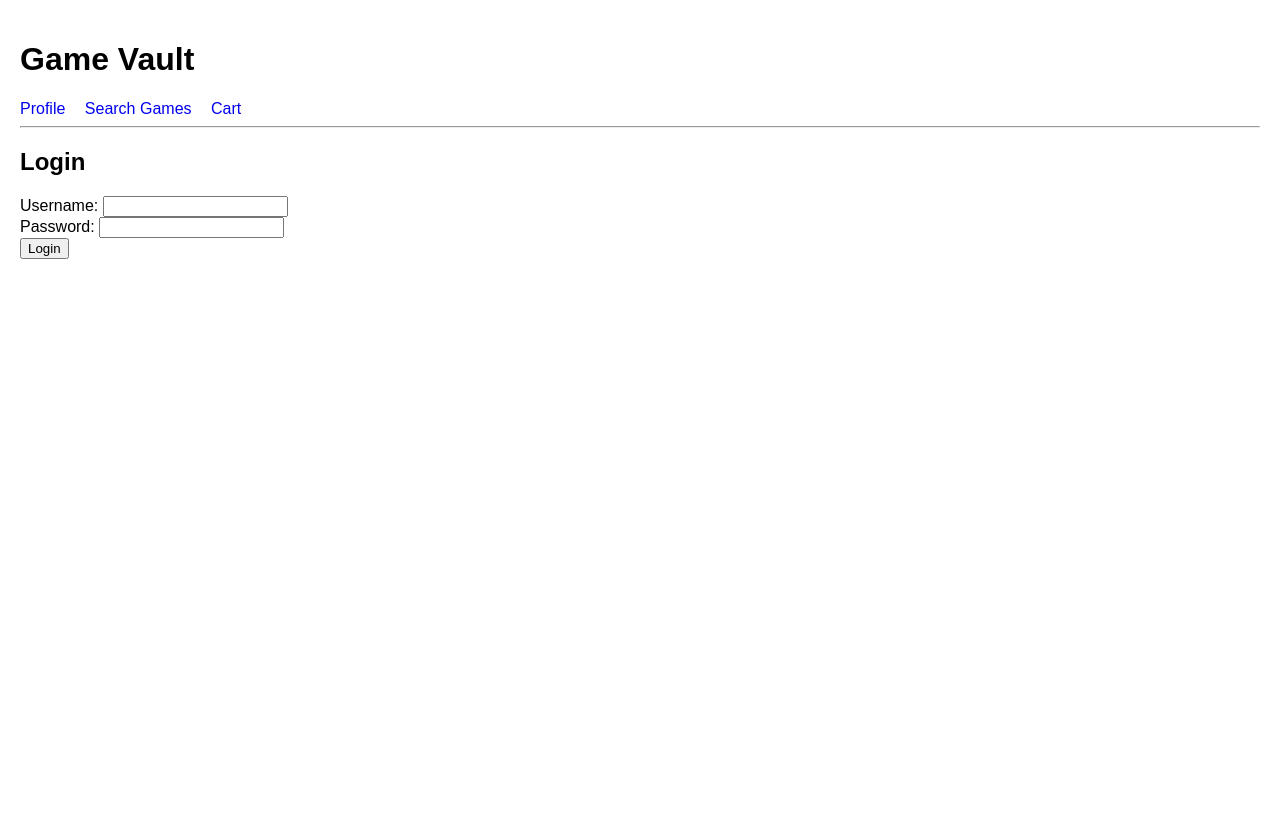
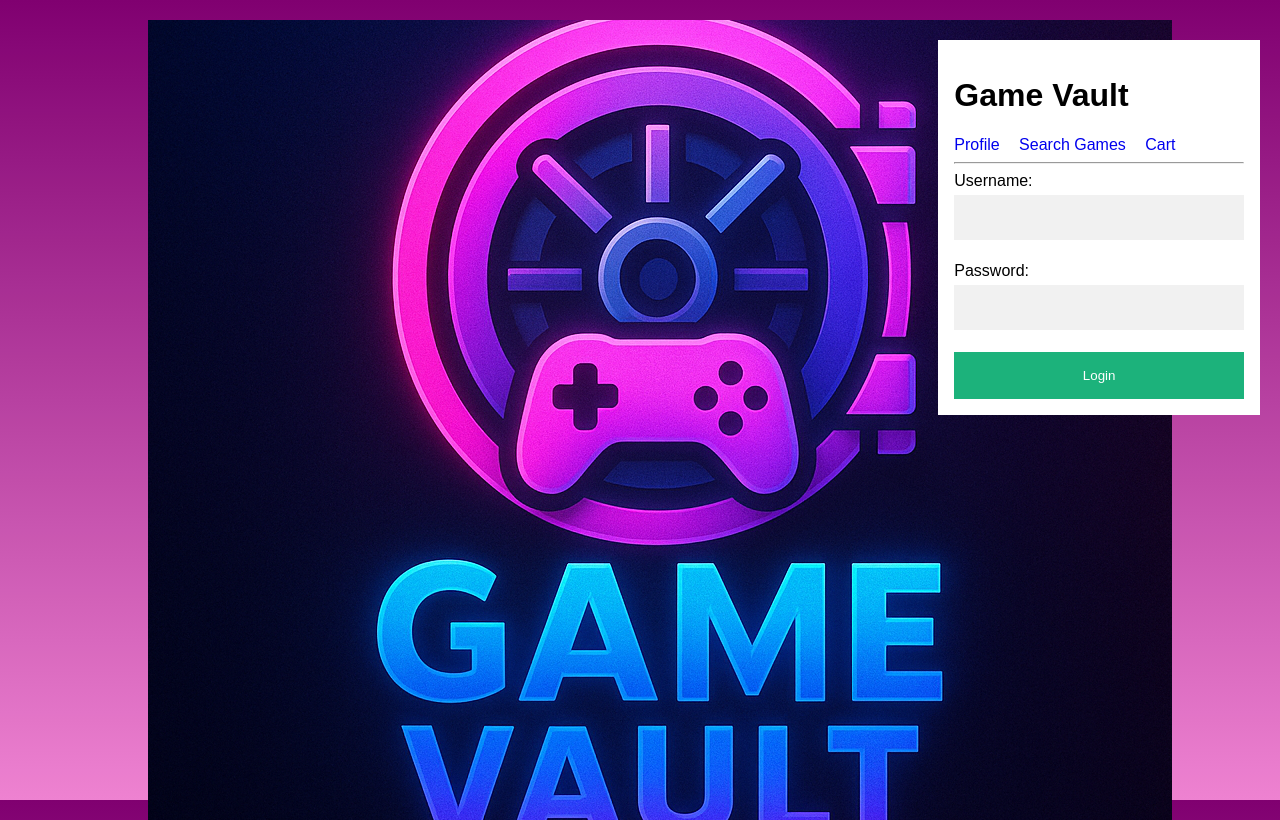
Before and after one commit to Cos229-239/2025_12_Team2, a FastAPI app: page / in a window 1280 px wide. Before the commit the page ends 259 px from the top, so only its background shows below. Run offline with FastAPI, Linux system fonts and the light colour scheme.

Commit message:
Added game vault image to css folder, updated css with some classes, overhauled login screen, and changed background color for profile screen.

```diff
--- a/static/css/style.css
+++ b/static/css/style.css
@@ -26,3 +26,65 @@ th, td {
     border: 1px solid #ccc;
     padding: 6px 10px;
 }
+
+.bg-img {
+    /* The image used */
+    background-image: url("GameVault.png");
+
+    /* Control the height of the image */
+    height: 100vh;
+    width: 100vw;
+
+    /* Center and scale the image nicely */
+    background-position: center;
+    background-repeat: no-repeat;
+    background-size: auto;
+    background-position-x: center;
+    background-position-y: center;
+    background-attachment: fixed;
+}
+
+/* Add styles to the form container */
+/* Block of information containing login button*/
+.container {
+    position: absolute;
+    right: 0;
+    margin: 20px;
+    max-width: 300px;
+    padding: 16px;
+    background-color: white;
+}
+
+/* Full-width input fields */
+input[type=text], input[type=password] {
+    width: 100%;
+    padding: 15px;
+    margin: 5px 0 22px 0;
+    border: none;
+    background: #f1f1f1;
+}
+
+    input[type=text]:focus, input[type=password]:focus {
+        background-color: #ddd;
+        outline: none;
+    }
+
+/* Set a style for the submit button */
+.btn {
+    background-color: #04AA6D;
+    color: white;
+    padding: 16px 20px;
+    border: none;
+    cursor: pointer;
+    width: 100%;
+    opacity: 0.9;
+}
+
+.blended-background {
+    background-image: linear-gradient(to bottom, purple, violet);
+    background-color: lightyellow; /* The color it blends with */
+    background-blend-mode: multiply; /* The blend mode to apply */
+    /* Additional styling for visibility */
+    width: 100%;
+    height: 200px;
+}
--- a/templates/login.html
+++ b/templates/login.html
@@ -1,16 +1,26 @@
+<link rel="stylesheet" href="/static/css/style.css" />
+<html lang="en">
+    <head>
+        <meta charset="utf-8" />
+        <meta name="viewport" content="width=device-width, initial-scale=1.0" />
+    </head>
+    <body class="blended-background">
+        <div class="bg-img">
+            <form method="post" action="/login" class="container">
                 {% extends "base.html" %}
 
                 {% block content %}
-<h2>Login</h2>
-<form method="post" action="/login">
                 <label>
                     Username:
-        <input type="text" name="username">
-    </label><br>
+                    <input type="text" name="username" />
+                </label><br />
                 <label>
                     Password:
-        <input type="password" name="password">
-    </label><br>
-    <button type="submit">Login</button>
+                    <input type="password" name="password" />
+                </label><br />
+                <button type="submit" class="btn">Login</button>
             </form>
             {% endblock %}
+        </div>
+    </body>
+</html>
--- a/templates/profile.html
+++ b/templates/profile.html
@@ -1,3 +1,4 @@
+<body class="blended-background">
     {% extends "base.html" %}
 
     {% block content %}
@@ -7,3 +8,4 @@
     <p><strong>Favorite Platform:</strong> {{ profile.favorite_platform }}</p>
     <p>Use the navigation above to search games or view your cart.</p>
     {% endblock %}
+</body>
```
Also changed, not shown: static/css/GameVault.png (added). Lines whose indentation alone changed are shown as unchanged.
